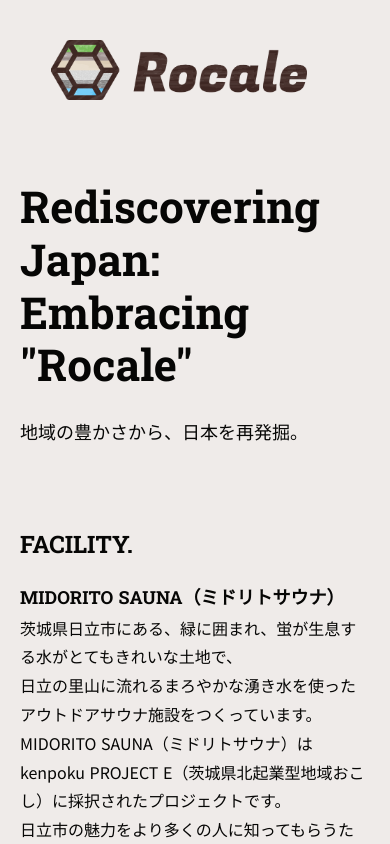
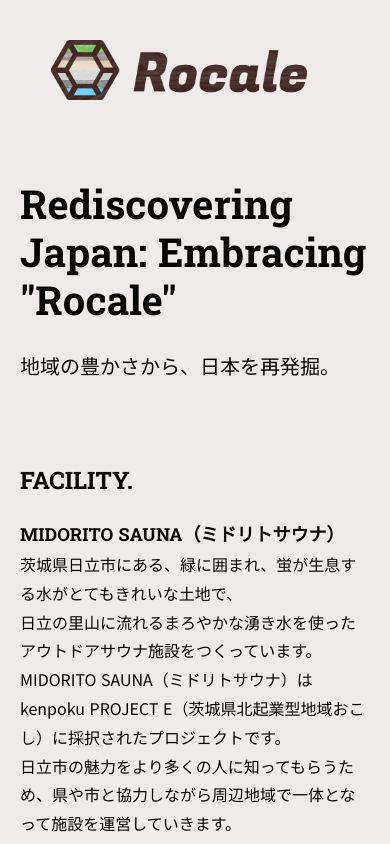
Before and after one commit to waicode/rocale, a Nuxt app in the folder corp/: page / in a window 390 px wide. Shown: the top 844 px of the page. Built offline with nearby package versions, Linux system fonts and the light colour scheme.

Commit message:
style: Catch Copy

```diff
--- a/corp/components/AppCatchCopy.vue
+++ b/corp/components/AppCatchCopy.vue
@@ -55,7 +55,7 @@
       font-size: 72px;
     }
     @media screen and (max-width: 480px) {
-      font-size: 44px;
+      font-size: 40px;
     }
   }
 
@@ -73,8 +73,12 @@
     text-align: left;
     max-width: 100%;
     justify-content: flex-start;
+
+    @media screen and (max-width: 768px) {
+      font-size: 36px;
+    }
     @media screen and (max-width: 480px) {
-      font-size: 18px;
+      font-size: 20px;
     }
   }
 }
```
